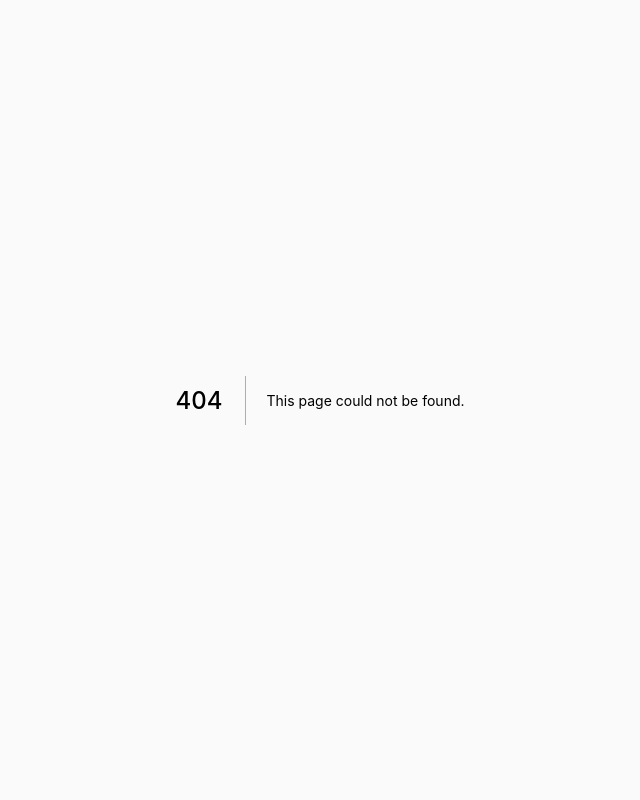
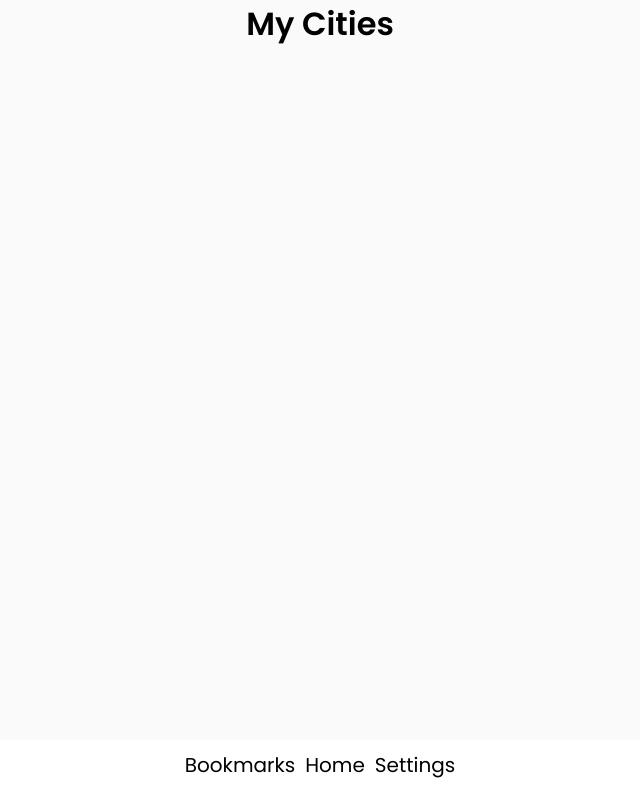
Before and after one commit to david-fb/Weather-App, a Next.js app: page /mycities in a window 1280 px wide. Before the commit this address had no page. Shown: the whole page, without its empty margins (320-960 px from the left). Built offline with nearby package versions, Linux system fonts and the light colour scheme.

Commit message:
[ADD] layout

```diff
--- /dev/null
+++ b/src/containers/Layout.jsx
@@ -0,0 +1,9 @@
+import Navbar from './Navbar';
+export default function Layout({ children }) {
+  return (
+    <>
+      {children}
+      <Navbar />
+    </>
+  );
+}
--- a/src/containers/Navbar.jsx
+++ b/src/containers/Navbar.jsx
@@ -1,10 +1,15 @@
+import Link from 'next/link';
 import styles from '@styles/Navbar.module.scss';
 export default function Navbar() {
   return (
     <nav className={styles['container']}>
       <ul className={styles['container__menu']}>
-        <li>Bookmarks</li>
-        <li>Home</li>
+        <li>
+          <Link href="/mycities">Bookmarks</Link>
+        </li>
+        <li>
+          <Link href="/">Home</Link>
+        </li>
         <li>Settings</li>
       </ul>
     </nav>
--- a/src/pages/_app.js
+++ b/src/pages/_app.js
@@ -1,12 +1,15 @@
 import AppContext from '@context/AppContext';
 import useInitialState from '@hooks/useInitialState';
+import Layout from '@containers/Layout';
 import '@styles/globals.scss';
 
 function MyApp({ Component, pageProps }) {
   const initialState = useInitialState();
   return (
     <AppContext.Provider value={initialState}>
-      <Component {...pageProps} />
+      <Layout>
+        <Component {...pageProps} />
+      </Layout>
     </AppContext.Provider>
   );
 }
--- a/src/pages/index.js
+++ b/src/pages/index.js
@@ -6,7 +6,6 @@ import Search from '@containers/Search';
 import CurrentWeather from '@containers/CurrentWeather';
 import WeatherFactors from '@containers/WeatherFactors';
 import ForecastWeather from '@containers/ForecastWeather';
-import Navbar from '@containers/Navbar';
 import styles from '@styles/Home.module.scss';
 
 export default function Home() {
@@ -35,7 +34,6 @@ export default function Home() {
       <CurrentWeather isLoading={isLoading} />
       <WeatherFactors isLoading={isLoading} />
       <ForecastWeather isLoading={isLoading} />
-      <Navbar />
     </main>
   );
 }
--- /dev/null
+++ b/src/pages/mycities.js
@@ -0,0 +1,8 @@
+import styles from '@styles/MyCities.module.scss';
+export default function MyCities() {
+  return (
+    <main className={styles['container']}>
+      <h1>My Cities</h1>
+    </main>
+  );
+}
--- /dev/null
+++ b/src/styles/MyCities.module.scss
@@ -0,0 +1,3 @@
+.container {
+    flex: 1;
+}
--- a/src/styles/Navbar.module.scss
+++ b/src/styles/Navbar.module.scss
@@ -1,5 +1,6 @@
 .container {
   width: 100%;
+  max-width: 900px;
   background-color: #fff;
   position: sticky;
   bottom: 0;
--- a/src/styles/globals.scss
+++ b/src/styles/globals.scss
@@ -20,6 +20,7 @@ a {
 #__next {
   display: flex;
   min-height: 100vh;
-  justify-content: center;
+  align-items: center;
+  flex-direction: column;
   background-color: #fafafa;
 }
```
Also changed, not shown: 1 other file (tests, documents, lock files or other folders). Lines whose indentation alone changed are shown as unchanged.
